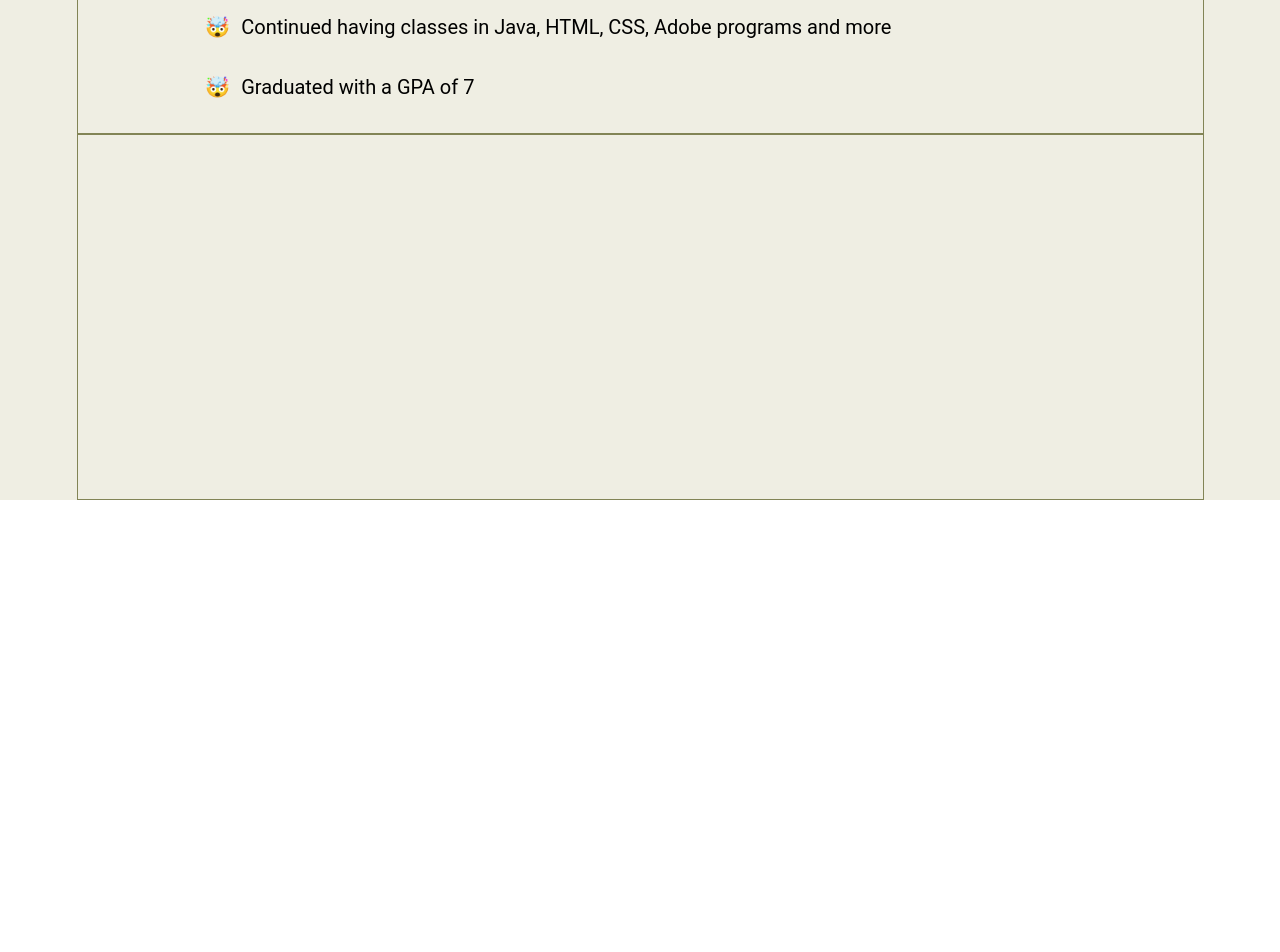
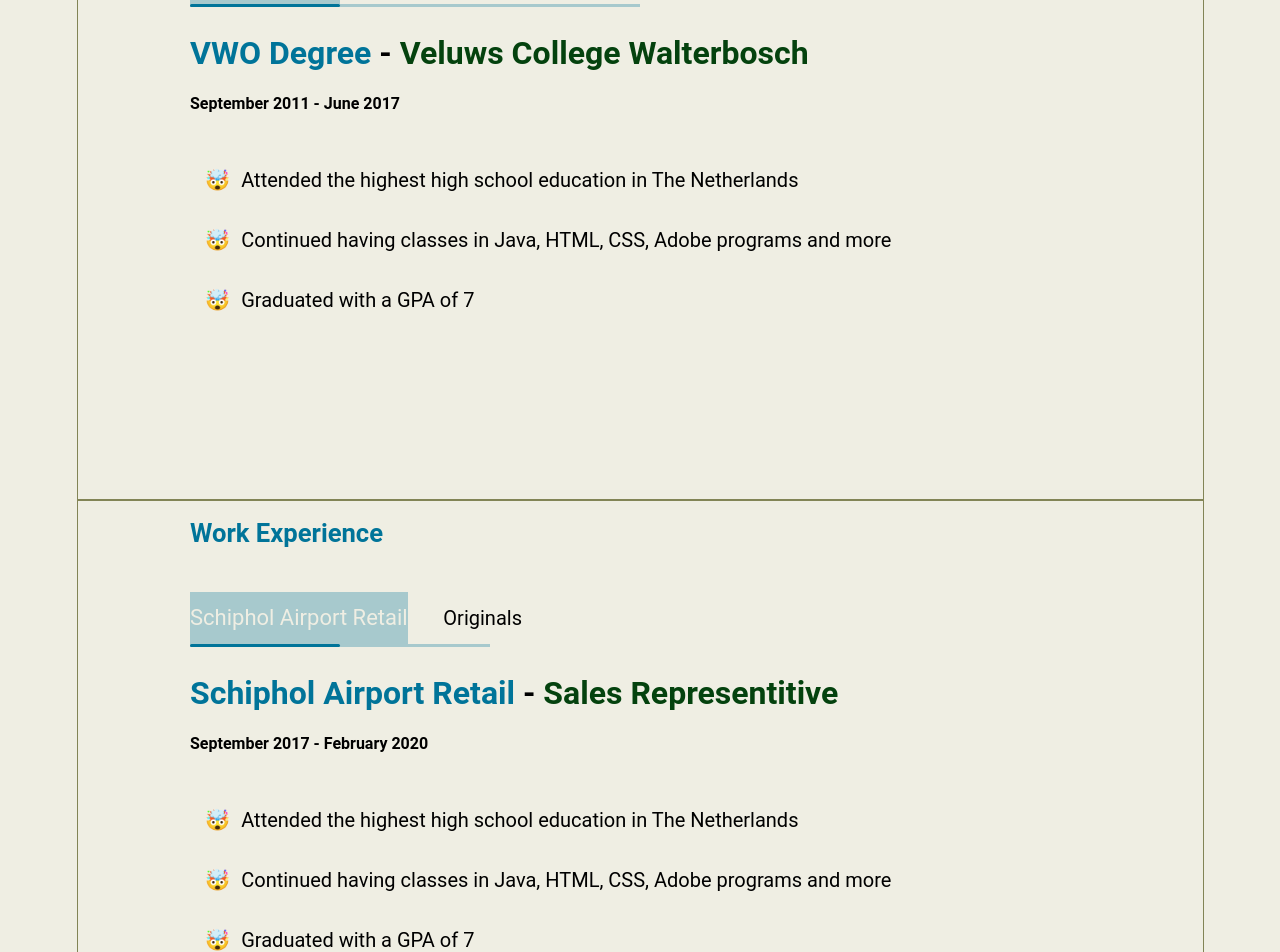
Before and after one commit to WinstonLam/portfolio-site, a React (Create React App) app in the folder my-app/: page / in a window 1280 px wide. Shown: the part 1900-2852 px from the top of the page. Before the commit the page ends 2400 px from the top, so only its background shows below. Built offline with nearby package versions, Linux system fonts and the light colour scheme.

Commit message:
working on resume page

```diff
--- a/my-app/src/components/Resume.tsx
+++ b/my-app/src/components/Resume.tsx
@@ -1,10 +1,19 @@
 
-import { useState } from "react";
+import { useState, useEffect } from "react";
 import Selector from "./Selector";
+
 import "../styles/Resume.css";
 
 const Resume = () => {
     const [education, setEducation] = useState<number>(0);
+    const [work, setWork] = useState<number>(0);
+    const [visible, setVisible] = useState<boolean>(true);
+
+    // Trigger fade out when education changes
+    useEffect(() => {
+        setVisible(false);
+    }, [education]);
+
 
     return (
         <div className="resume-inner">
@@ -15,31 +24,28 @@
                 <div className="resume-box1-selector">
                     <Selector boxNames={["VWO", "BSc IS", "MSc SE"]} onChange={setEducation} />
                 </div>
-                <div className="resume-box1-inner">
+
+                <div className="resume-box1-inner" >
                     <div className="resume-box1-inner-title">
 
-                        {education === 0 &&
-                            <>
-                                <h1> <span className="highlight1">VWO Degree </span>- <span className="highlight">Veluws College Walterbosch</span></h1>
-                                <h4>September 2011 - June 2017</h4>
-                            </>
-                        }
 
-                        {education === 1 &&
-                            <>
-                                <h1> <span className="highlight1">BSc Information Science </span>- <span className="highlight">University of Amsterdam</span></h1>
-                                <h4>Setpember 2017 - April 2021</h4>
-                            </>
-                        }
 
-                        {education === 2 &&
-                            <>
-                                <h1> <span className="highlight1">MSc Software Engineering </span>- <span className="highlight">University of Amsterdam</span></h1>
-                                <h4>September 2021 - June 2023</h4>
-                            </>
-                        }
+                        <div className={`resume-box1-content${education === 0 ? '-active' : ''}`} >
+                            <h1> <span className="highlight1">VWO Degree </span>- <span className="highlight">Veluws College Walterbosch</span></h1>
+                            <h4>September 2011 - June 2017</h4>
+                        </div>
 
+                        <div className={`resume-box1-content${education === 1 ? '-active' : ''}`} >
+                            <h1> <span className="highlight1">BSc Information Science </span>- <span className="highlight">University of Amsterdam</span></h1>
+                            <h4>Setpember 2017 - April 2021</h4>
+                        </div>
+
+                        <div className={`resume-box1-content${education === 2 ? '-active' : ''}`} >
+                            <h1> <span className="highlight1">MSc Software Engineering </span>- <span className="highlight">University of Amsterdam</span></h1>
+                            <h4>September 2021 - June 2023</h4>
+                        </div>
                     </div>
+
                     <div className="resume-box1-inner-content">
                         {education === 0 &&
                             <dl>
@@ -69,9 +75,64 @@
                     </div>
                 </div>
 
-
             </div>
             <div className="resume-box2">
+            <div className="resume-box1-title">
+                    <h1>Work Experience</h1>
+                </div>
+                <div className="resume-box1-selector">
+                    <Selector boxNames={["Schiphol Airport Retail", "Originals"]} onChange={setWork} />
+                </div>
+
+                <div className="resume-box1-inner" >
+                    <div className="resume-box1-inner-title">
+
+
+
+                        <div className={`resume-box1-content${work === 0 ? '-active' : ''}`} >
+                            <h1> <span className="highlight1">Schiphol Airport Retail </span>- <span className="highlight">Sales Representitive</span></h1>
+                            <h4>September 2017 - February 2020</h4>
+                        </div>
+
+                        <div className={`resume-box1-content${work === 1 ? '-active' : ''}`} >
+                            <h1> <span className="highlight1">Originals </span>- <span className="highlight">Co-Founder</span></h1>
+                            <h4>December 2019 - Present</h4>
+                        </div>
+
+                        {/* <div className={`resume-box1-content${work === 2 ? '-active' : ''}`} >
+                            <h1> <span className="highlight1">MSc Software Engineering </span>- <span className="highlight">University of Amsterdam</span></h1>
+                            <h4>September 2021 - June 2023</h4>
+                        </div> */}
+                    </div>
+
+                    <div className="resume-box1-inner-content">
+                        {work === 0 &&
+                            <dl>
+                                <dd>Attended the highest high school education in The Netherlands</dd>
+                                <dd>Continued having classes in Java, HTML, CSS, Adobe programs and more</dd>
+                                <dd>Graduated with a GPA of 7</dd>
+                            </dl>
+                        }
+
+                        {work === 1 &&
+                            <dl>
+                                <dd>Studied Information Science at the University of Amsterdam</dd>
+                                <dd>Attended courses about Information System Modelling, Machine Learning, Python, Big Data and SQL</dd>
+                                <dd>Attended a minor program E-commerce and Online Business at the Vrije Universiteit Amsterdam</dd>
+                            </dl>
+                        }
+
+                        {/* {education === 2 &&
+                            <dl>
+                                <dd>Studied Software Engineering at the University of Amsterdam</dd>
+                                <dd>Attended courses about Compiler Construction, Cyberphysical Software Systems, Cloud Computing,<br /> Software Testing, C, Haskell, and Javascript</dd>
+
+                            </dl>
+                        } */}
+
+
+                    </div>
+                </div>
 
             </div>
         </div>)
--- a/my-app/src/styles/Resume.css
+++ b/my-app/src/styles/Resume.css
@@ -1,6 +1,6 @@
 .resume{
     background-color: rgb(var(--second-color));
-    height: 100vh;
+    height: 200vh;
     width: 100%;
     display: flex;
     align-items: center;
@@ -10,7 +10,7 @@
 
 .resume-inner{
     width: 100%;
-    height: 100%;
+    height: 80%;
     max-width: 1250px;
     align-items: center;
     justify-content: space-evenly;
@@ -66,16 +66,34 @@
     color: rgb(var(--fourth-color));
 }
 
+.resume-box1-content{
+    display: none;
+}
+
+.resume-box1-content-active{
+    opacity: 1;
+    transition:  all 0.5 ease-in-out;
+    animation: fadeIn 0.5s ease-in-out;
+}
+
+
+
 .resume-box1-inner-content{
     margin-left: 10%;
     text-align: left;
-    width: 100%;
+    width: 75%;
     height: 100%;
+    overflow: scroll;
+
     display: flex;
     flex-direction: column;
     align-items: flex-start;
+
 }
 
+.resume-box1-inner-content::-webkit-scrollbar {
+    display: none;
+  }
 
 dd {
     display: list-item;
@@ -99,3 +117,14 @@
     background-position: 90% 70%; /*OR bottom right*/
     background-size: 100% 2px;
 }
+
+
+@keyframes fadeIn {
+    0% {opacity: 0;}
+    100% {opacity: 1;}
+  }
+
+  @keyframes fadeOut {
+    0% {opacity: 1;}
+    100% {opacity: 0;}
+  }
--- a/package.json
+++ b/package.json
@@ -1,6 +1,10 @@
 {
   "dependencies": {
     "react-particle-backgrounds": "^1.0.4",
-    "react-scroll": "^1.8.9"
+    "react-scroll": "^1.8.9",
+    "react-transition-group": "^4.4.5"
+  },
+  "devDependencies": {
+    "@types/react-transition-group": "^4.4.6"
   }
 }
```
Also changed, not shown: 1 other file (tests, documents, lock files or other folders).
